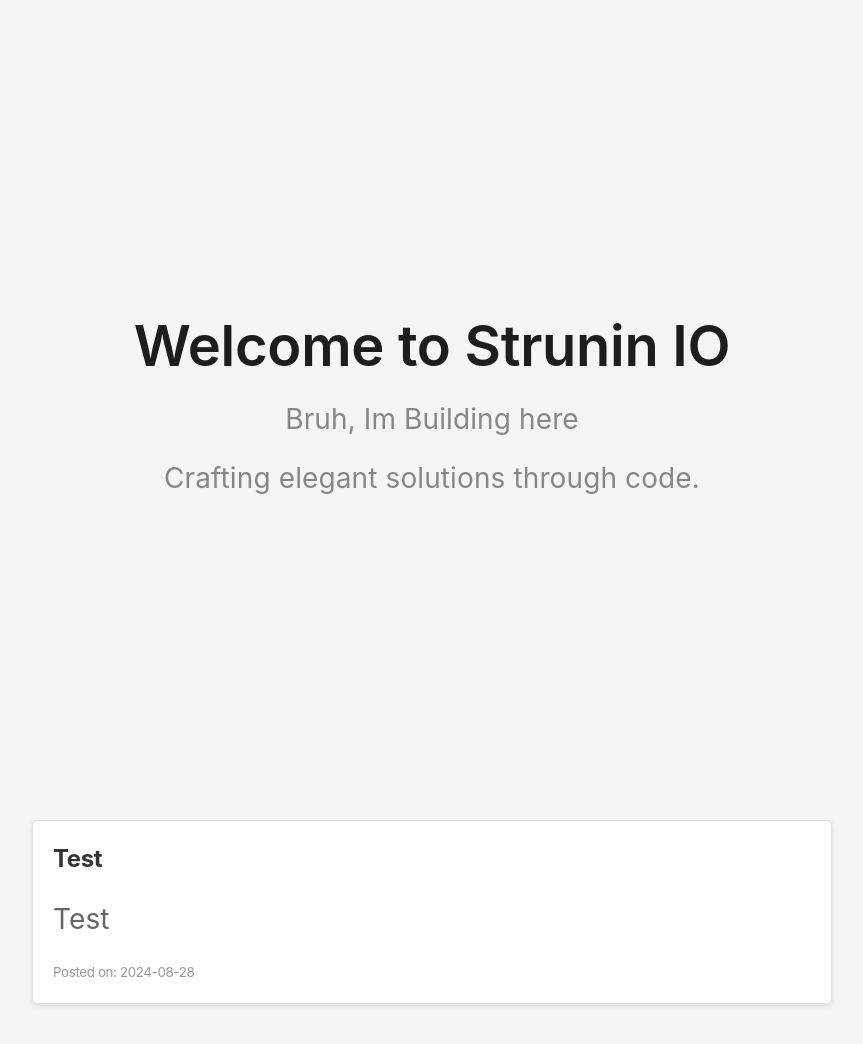
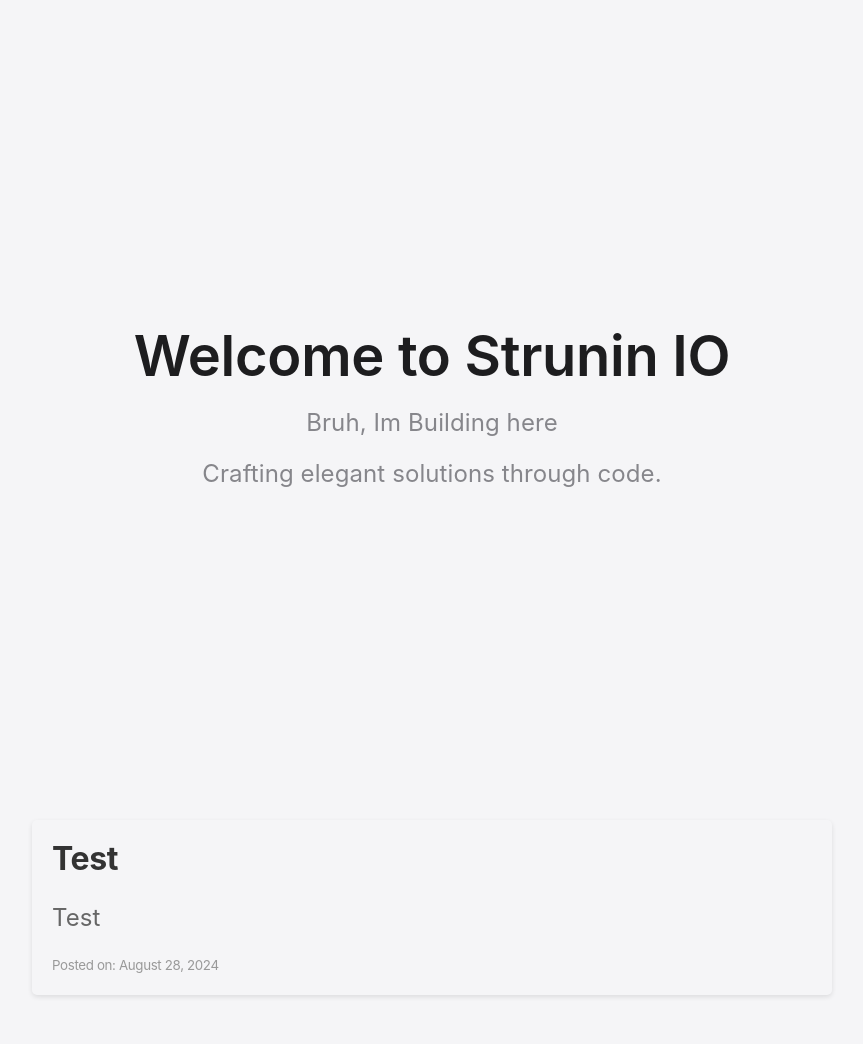
Before and after one commit to dstrunin/personal_website, a Flask app: page / in a window 1280 px wide. Shown: the whole page, without its empty margins (208-1071 px from the left). After the commit the page ends 997 px from the top, so only its background shows below. Run offline with Flask 3, Linux system fonts and the light colour scheme.

Commit message:
some css changes and blog formatting changes;

```diff
--- a/static/styles.css
+++ b/static/styles.css
@@ -26,7 +26,7 @@ h1 {
 }
 
 p {
-    font-size: 28px;
+    font-size: 24px;
     line-height: 1.10722;
     font-weight: 400;
     letter-spacing: .004em;
@@ -34,8 +34,6 @@ p {
 }
 
 .post {
-    background-color: #ffffff;
-    border: 1px solid #e1e1e1;
     border-radius: 5px;
     padding: 20px;
     margin-bottom: 20px;
@@ -45,6 +43,8 @@ p {
 .post h2 {
     color: #333;
     margin-top: 0;
+    font-size: 32px; /* Increased from 28px (p font size) */
+    line-height: 1.2;
 }
 
 .post p {
--- a/templates/index.html
+++ b/templates/index.html
@@ -20,7 +20,7 @@
                 <div class="post">
                     <h2>{{ post.title }}</h2>
                     <p>{{ post.content }}</p>
-                    <small>Posted on: {{ post.date_posted.strftime('%Y-%m-%d') }}</small>
+                    <small>Posted on: {{ post.date_posted.strftime('%B %d, %Y') }}</small>
                 </div>
             {% endfor %}
         {% else %}
```
Also changed, not shown: blog.db.
